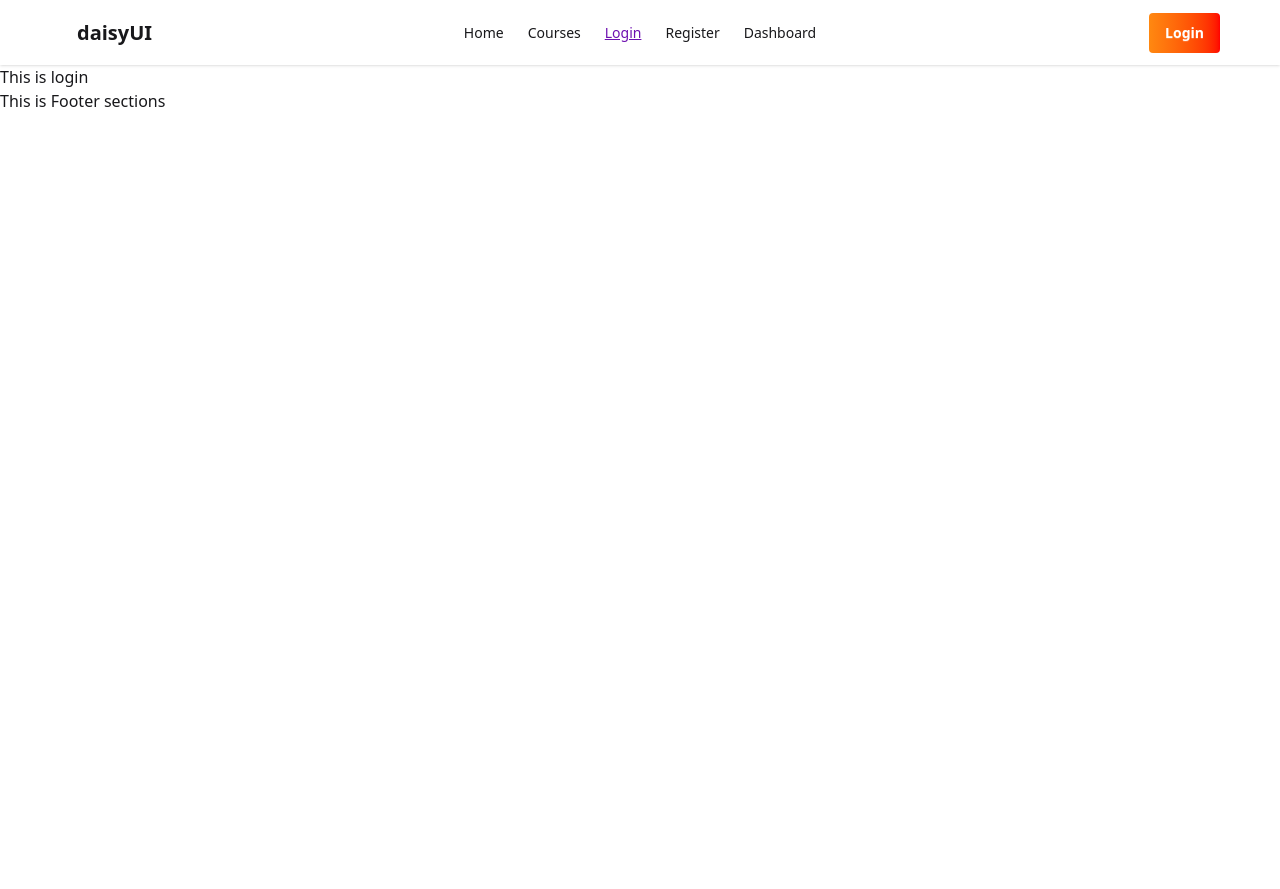
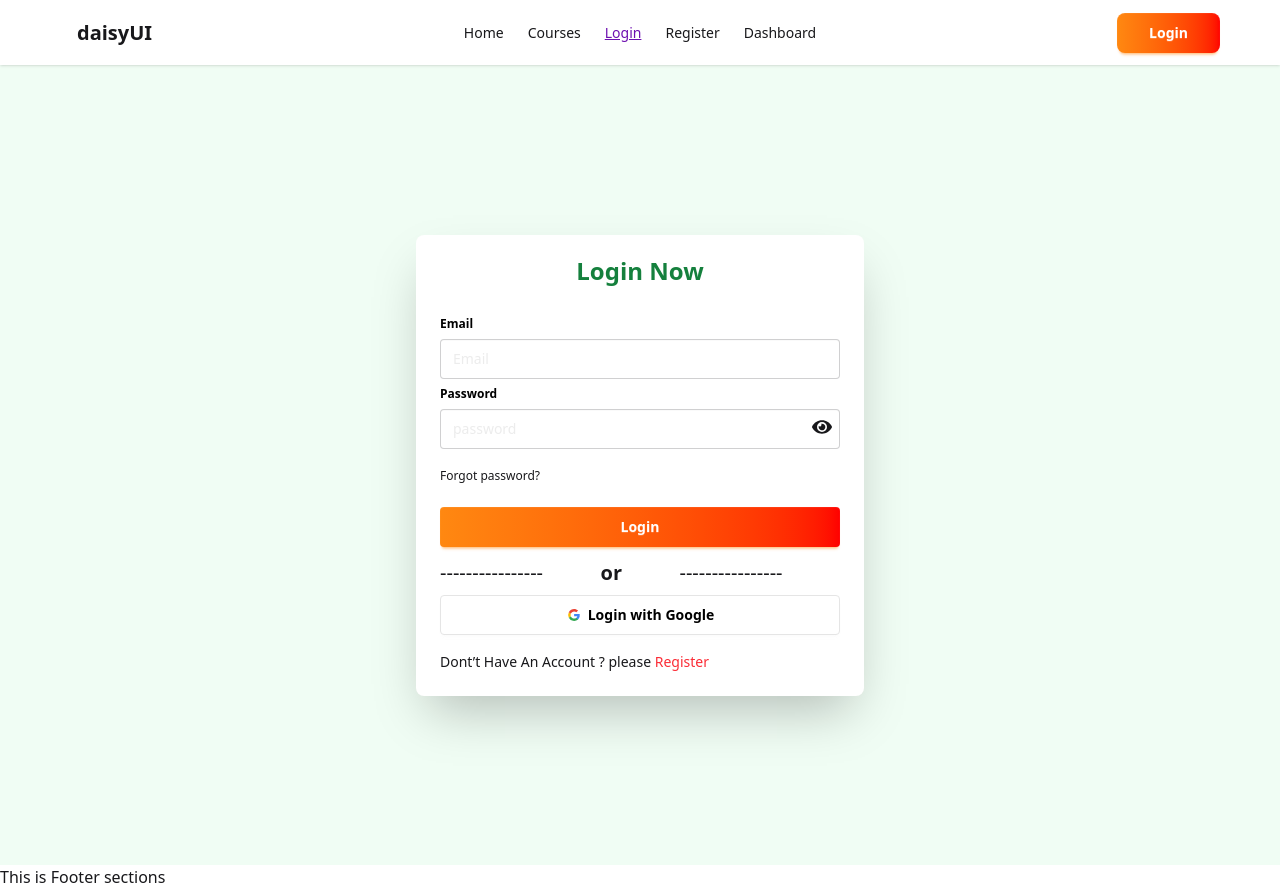
Before and after one commit to Ariful3031/online-learning-platform-server-repo, a React (Vite) app: page /login in a window 1280 px wide. Before the commit the page ends 800 px from the top, so only its background shows below. Built offline with nearby package versions, Linux system fonts and the light colour scheme; no server answers.

Commit message:
added to the login,logout and other authentication task

```diff
--- a/src/Components/Contexts/AuthProvider.jsx
+++ b/src/Components/Contexts/AuthProvider.jsx
@@ -1,6 +1,6 @@
 import React, { useEffect, useState } from 'react';
 import { AuthContext } from './AuthContext';
-import { createUserWithEmailAndPassword, GoogleAuthProvider, onAuthStateChanged, signInWithEmailAndPassword, signInWithPopup, signOut, updateProfile } from 'firebase/auth';
+import { createUserWithEmailAndPassword, GoogleAuthProvider, onAuthStateChanged, signInWithEmailAndPassword, signInWithPopup, signOut } from 'firebase/auth';
 import { auth } from '../Firebase/Firebase.config';
 import { toast } from 'react-toastify';
 
@@ -25,10 +25,7 @@ const AuthProvider = ({ children }) => {
         return createUserWithEmailAndPassword(auth, email, password);
     }
 
-    const updateUser = (updateData) => {
 
-        return updateProfile(auth.currentUser, (updateData))
-    }
     const loginUser = (email, password) => {
 
         return signInWithEmailAndPassword(auth, email, password)
@@ -63,7 +60,7 @@ const AuthProvider = ({ children }) => {
         createUser,
         setUser,
         user,
-        updateUser,
+
         loginUser,
         logoutUser,
         loading,
--- a/src/Components/Navbar/Navbar.jsx
+++ b/src/Components/Navbar/Navbar.jsx
@@ -1,7 +1,11 @@
-import React from 'react';
-import { NavLink } from 'react-router';
+import React, { useContext } from 'react';
+import { Link, NavLink } from 'react-router';
+import { AuthContext } from '../Contexts/AuthContext';
 
 const Navbar = () => {
+
+    const { user, logoutUser } = useContext(AuthContext);
+
     const Links = <>
         <li><NavLink to='/'>Home</NavLink></li>
         <li><NavLink to='/courses'>Courses</NavLink></li>
@@ -34,7 +38,9 @@ const Navbar = () => {
                 </ul>
             </div>
             <div className="navbar-end">
-                <button className="btn btn-outline btn-primary hover:scale-105 ">Login</button>
+                {
+                    user ? (<button onClick={logoutUser} className="btn btn-primary hover:scale-105 text-white px-8 rounded-lg">Logout</button>) : (<Link to='/login' className="btn btn-primary hover:scale-105text-white px-8 rounded-lg">Login</Link>)
+                }
             </div>
         </div>
     );
--- a/src/Components/Pages/Login/Login.jsx
+++ b/src/Components/Pages/Login/Login.jsx
@@ -1,9 +1,146 @@
-import React from 'react';
+import React, { useContext, useState } from 'react';
+import { AuthContext } from '../../Contexts/AuthContext';
+import { IoMdEyeOff } from 'react-icons/io';
+import { FaEye } from 'react-icons/fa';
+import { Link, useLocation, useNavigate } from 'react-router';
+import { toast } from 'react-toastify';
+import { useRef } from 'react';
+import { sendPasswordResetEmail } from 'firebase/auth';
+import { auth } from '../../Firebase/Firebase.config';
 
 const Login = () => {
+
+    const [showPassword, setShowPassword] = useState(false)
+    const { loginUser, googleSignin, setUser } = useContext(AuthContext);
+    const location = useLocation();
+    const navigate = useNavigate();
+
+    const emailRef = useRef();
+
+    const handleGoogleSignin = () => {
+
+        googleSignin()
+            .then((result) => {
+                // console.log(result.user)
+                setUser(result.user)
+                navigate(`${location.state ? location.state : "/"}`)
+                toast.success('success login')
+            })
+            .catch(error => {
+                console.log(error.message)
+            })
+    }
+
+    const handleLogin = (event) => {
+        event.preventDefault();
+        const email = event.target.email.value
+        const password = event.target.password.value
+        // console.log('click login', email, password)
+        loginUser(email, password)
+            .then(result => {
+                console.log(result.user)
+                toast.success("login success")
+                event.target.reset();
+                navigate(`${location.state ? location.state : "/"}`)
+
+            })
+            .catch(error => {
+                // console.log(error.message)
+                if (error.code === "auth/email-already-in-use") {
+                    toast.error("This email is already registered.");
+                } else if (error.code === "auth/invalid-email") {
+                    toast.error("Please enter a valid email address.");
+                } else if (error.code === "auth/user-disabled") {
+                    toast.error("This account has been disabled.");
+                } else if (error.code === "auth/user-not-found") {
+                    toast.error("No account found with this email.");
+                } else if (error.code === "auth/wrong-password") {
+                    toast.error("Incorrect password.");
+                } else if (error.code === "auth/weak-password") {
+                    toast.error("Password is too weak. Use at least 6 characters, with numbers and symbols.");
+                } else if (error.code === "auth/too-many-requests") {
+                    toast.error("Too many attempts. Try again later.");
+                } else if (error.code === "auth/operation-not-allowed") {
+                    toast.error("This sign-in method is not enabled.");
+                } else if (error.code === "auth/requires-recent-login") {
+                    toast.error("Please login again to perform this action.");
+                } else if (error.code === "auth/invalid-credential") {
+                    toast.error("Invalid authentication credential.");
+                } else if (error.code === "auth/credential-already-in-use") {
+                    toast.error("This credential is already linked to another account.");
+                } else if (error.code === "auth/account-exists-with-different-credential") {
+                    toast.error("An account with this email exists using a different sign-in method.");
+                } else if (error.code === "auth/popup-closed-by-user") {
+                    toast.error("Authentication popup closed before completion.");
+                } else if (error.code === "auth/network-request-failed") {
+                    toast.error("Network error. Check your internet connection.");
+                } else {
+                    toast.error("Something went wrong. Please try again.");
+                }
+            })
+
+    }
+
+    const handleForgotPassword = () => {
+
+        const email = emailRef.current.value
+
+        sendPasswordResetEmail(auth, email)
+            .then(() => {
+                toast.success('please check your email')
+
+            })
+            .catch((error) => {
+                console.log(error)
+            })
+        // console.log(email)
+    }
+
     return (
-        <div>
-            <h1>This is login</h1>
+        <div className='bg-[#F0FDF4] w-full mx-auto h-screen my-auto flex justify-center items-center'>
+            <div className="card bg-base-100 w-full mx-auto  max-w-md shrink-0 shadow-2xl">
+                <h1 className='text-2xl text-[#15803D] font-semibold text-center mt-5'>Login Now</h1>
+                <div className="card-body">
+                    <form onSubmit={handleLogin}>
+                        <fieldset className="fieldset">
+
+                            {/* Email */}
+                            <label className="label text-black font-semibold">Email</label>
+                            <input type="email" ref={emailRef} name='email' required className="input w-full text-[#D9D9D9] outline-none focus:ring-2 focus:ring-[#02A53B] focus:border-none " placeholder="Email" />
+
+                            {/* password */}
+                            <label className="label text-black font-semibold">Password</label>
+                            <div className='relative'>
+                                <input type={showPassword ? "text" : "password"} name='password' required className="input text-[#D9D9D9] w-full outline-none focus:ring-2 focus:ring-[#02A53B] focus:border-none " placeholder="password" />
+
+                                <button type='button' onClick={() => setShowPassword(!showPassword)} className="text-xl absolute right-2 top-2 z-50">{
+                                    showPassword ? <IoMdEyeOff /> : <FaEye />}</button>
+                            </div>
+
+                            {/* forgot password */}
+                            <div onClick={handleForgotPassword} className='mt-3'>
+                                <a className="link link-hover">Forgot password?</a>
+                            </div>
+                            {/* button  */}
+                            <button className="btn btn-primary font-semibold border-none hover:scale-105 mt-4">Login</button>
+                        </fieldset>
+                    </form>
+
+                    <div className='flex'>
+                        <p className='text-xl'>----------------</p>
+                        <p className='font-bold text-xl'>or</p>
+                        <p className='text-xl'>----------------</p>
+                    </div>
+
+                    {/* Google */}
+                    <button onClick={handleGoogleSignin} className="btn bg-white text-black border-[#e5e5e5]">
+                        <svg aria-label="Google logo" width="16" height="16" xmlns="http://www.w3.org/2000/svg" viewBox="0 0 512 512"><g><path d="m0 0H512V512H0" fill="#fff"></path><path fill="#34a853" d="M153 292c30 82 118 95 171 60h62v48A192 192 0 0190 341"></path><path fill="#4285f4" d="m386 400a140 175 0 0053-179H260v74h102q-7 37-38 57"></path><path fill="#fbbc02" d="m90 341a208 200 0 010-171l63 49q-12 37 0 73"></path><path fill="#ea4335" d="m153 219c22-69 116-109 179-50l55-54c-78-75-230-72-297 55"></path></g></svg>
+                        Login with Google
+                    </button>
+
+                    <p className='mt-2'> Dont’t Have An Account ? please <Link className='cursor-pointer hover:underline text-red-500' to='/register'>Register</Link> </p>
+                </div>
+            </div>
         </div>
     );
 };
--- a/src/Components/Pages/Register/Register.jsx
+++ b/src/Components/Pages/Register/Register.jsx
@@ -7,7 +7,7 @@ import { IoMdEyeOff } from 'react-icons/io';
 import { FaEye } from 'react-icons/fa';
 
 const Register = () => {
-    const { createUser, setUser, user, updateUser, googleSignin } = useContext(AuthContext);
+    const { createUser, setUser, googleSignin } = useContext(AuthContext);
     const [err, setErr] = useState("")
     const [showPassword, setShowPassword] = useState(false)
 
@@ -46,7 +46,7 @@ const Register = () => {
         const password = event.target.password.value;
 
 
-
+        console.log(name, email, image, password)
         if (!passwordLengthExpression.test(password)) {
             setErr('password must be least 6')
             return
@@ -73,17 +73,8 @@ const Register = () => {
         createUser(email, password)
             .then(result => {
                 setUser(result.user);
-                Navigate('/');
+                // Navigate('/');
                 toast.success('Registration success');
-                updateUser({ displayName: name, photoURL: image })
-                    .then(() => {
-                        // UpdateProfile
-                        setUser({ ...user, displayName: name, photoURL: image });
-                    })
-                    .catch(err => {
-                        console.log(err.message)
-                    })
-                // console.log(result.user)
             })
             .catch(error => {
                 // console.log(error.message)
@@ -189,7 +180,7 @@ const Register = () => {
                                 err && <p className='text-red-500 text-sm mt-2'>{err}</p>
                             }
                             {/* button  */}
-                            <button className="btn font-semibold border-none btn-primary mt-4"> Register</button>
+                            <button className="btn btn-primary font-semibold border-none hover:scale-105  mt-4"> Register</button>
                         </fieldset>
                     </form>
 
```
